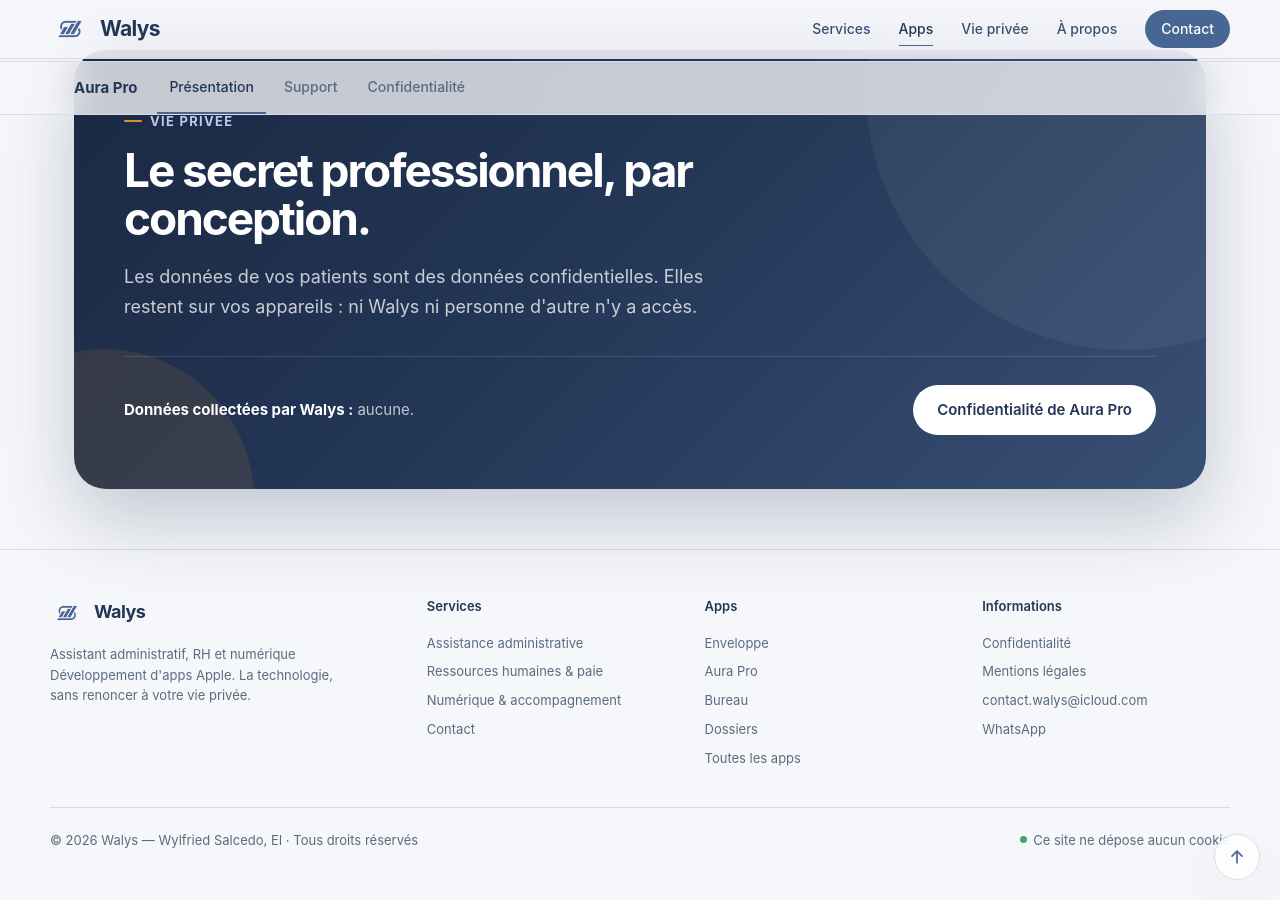
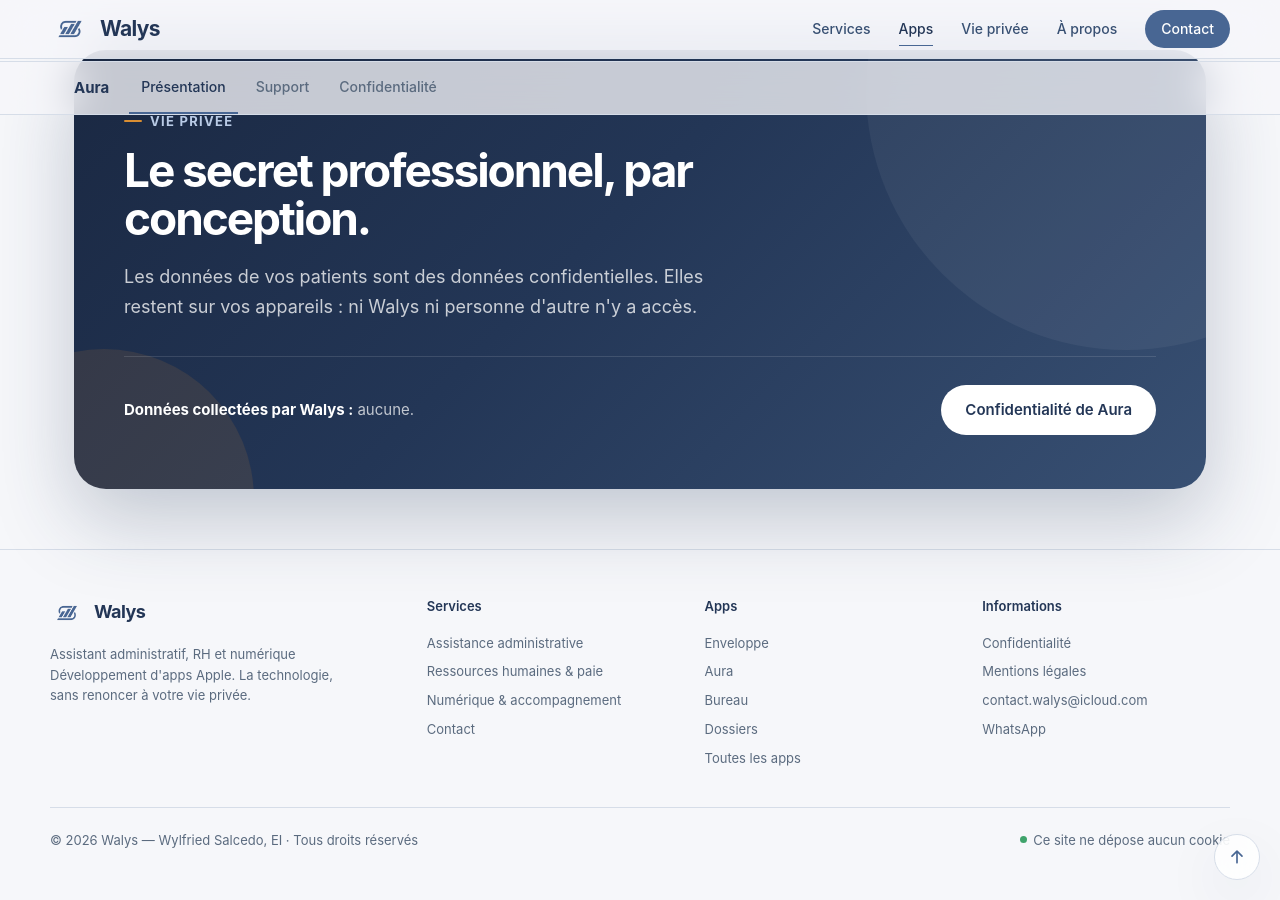
Before and after one commit to Walys-fr/walys-fr.github.io, a Jekyll site: the page built from _apps/aura.md, in a window 1280 px wide and 900 px high, scrolled down 2058 px. Built offline with Jekyll 4.4.1, drawn with Linux system fonts in a browser that asks for light colours; some of the changed text lies outside the part shown.

Commit message:
Update _apps/aura.md (via Pages CMS)

```diff
--- a/_apps/aura.md
+++ b/_apps/aura.md
@@ -1,6 +1,7 @@
 ---
-nom: Aura Pro
+nom: Aura
 ordre: 2
+published: true
 statut: dev
 icone: /assets/images/apps/Aura.png
 teinte: violet
```
